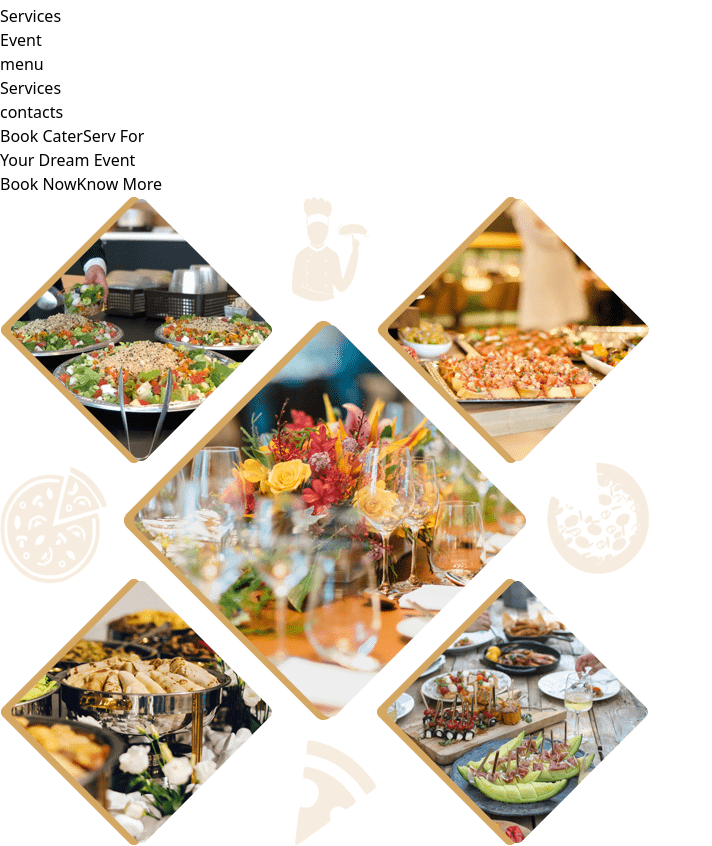
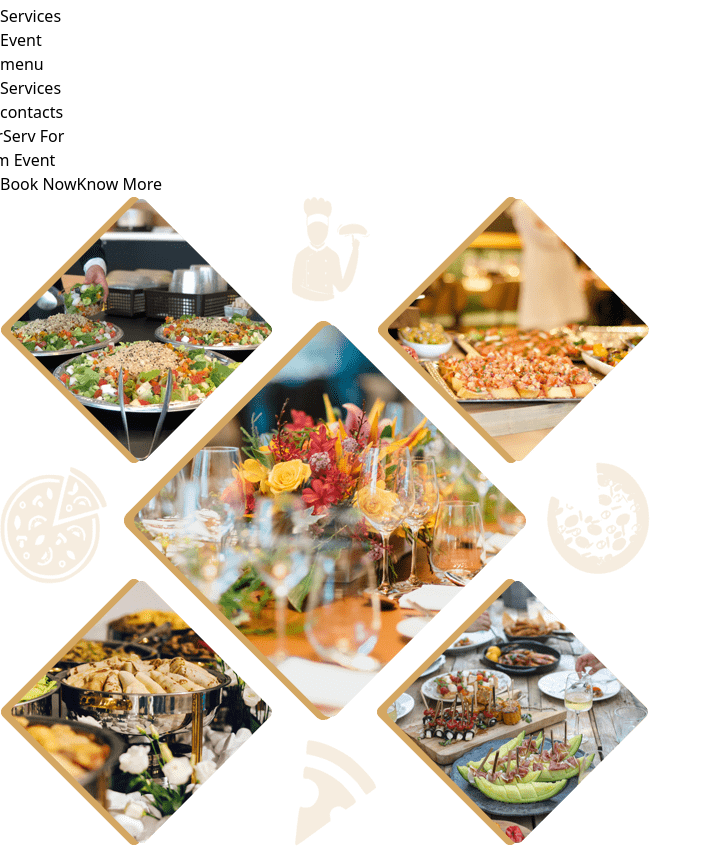
Before and after one commit to KARANSINGH34951/React-project, a React (Vite) app: page / in a window 1280 px wide. Shown: the part 3207-4053 px from the top of the page, without its empty margins (0-712 px from the left). Built offline with nearby package versions, Linux system fonts and the light colour scheme.

Commit message:
added Gsap Animation

```diff
--- a/package.json
+++ b/package.json
@@ -15,6 +15,8 @@
     "@fortawesome/free-regular-svg-icons": "^6.6.0",
     "@fortawesome/free-solid-svg-icons": "^6.6.0",
     "@fortawesome/react-fontawesome": "github:fortawesome/react-fontawesome",
+    "@gsap/react": "^2.1.1",
+    "gsap": "^3.12.5",
     "react": "^18.3.1",
     "react-dom": "^18.3.1",
     "react-router-dom": "^6.27.0"
--- a/src/components/HeroSection.jsx
+++ b/src/components/HeroSection.jsx
@@ -1,25 +1,39 @@
-import React from 'react'
-import hero from "../assets/Herosection/hero.png"
+import React, { useEffect } from 'react';
+import gsap from 'gsap';
+import hero from '../assets/Herosection/hero.png';
 
 const HeroSection = () => {
+
+  useEffect(() => {
+
+    gsap.from('.headline', {
+      x: -80,
+      duration: 1,
+      ease: 'bounce',
+      delay:2
+
+    });
+
+  },[]);
+
   return (
     <div className="grid grid-cols-1 md:grid-cols-2 lg:grid-cols-2 gap-4 m-10 bg-white">
+      <div className="bg-white flex flex-col justify-center items-center m-10">
 
-<div className='bg-white flex flex-col justify-center items-center m-10'>
-  <h1 className='text-black text-8xl text-center mb-8'>Book CaterServ For <br /> Your Dream Event</h1>
-  <div className='flex space-x-4'>
-    <button className='bg-black text-white py-3 px-6 rounded-md'>Book Now</button>
-    <button className='bg-black text-white py-3 px-6 rounded-md'>Know More</button>
-  </div>
-</div>
-
+        <h1 className="text-black text-8xl text-center mb-8 headline">
+          Book CaterServ For <br /> Your Dream Event
+        </h1>
+        <div className="flex space-x-4">
+          <button className="bg-black text-white py-3 px-6 rounded-md">Book Now</button>
+          <button className="bg-black text-white py-3 px-6 rounded-md">Know More</button>
+        </div>
+      </div>
 
       <div>
-        <img src={hero} alt='img'></img>
+        <img className='ease-in-out' src={hero} alt="img" />
       </div>
+    </div>
+  );
+};
 
-  </div>
-  )
-}
-
-export default HeroSection
+export default HeroSection;
```
Also changed, not shown: 1 other file (tests, documents, lock files or other folders).
